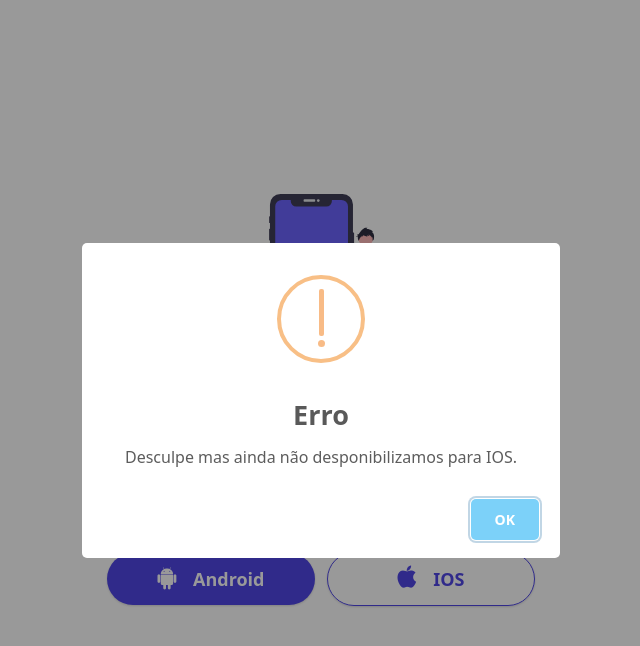
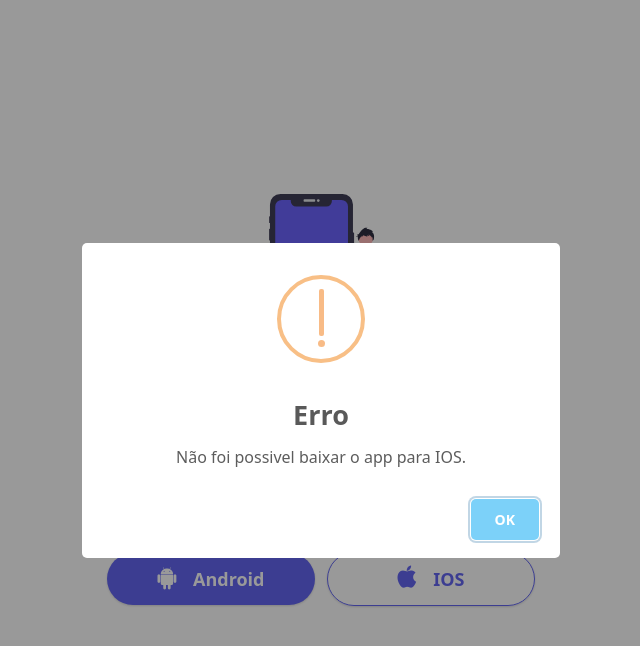
Before and after one commit to WelderMileu/site_app, a plain HTML site: page index.html in a window 1280 px wide. Both pictures are taken after a click on the link "IOS". Shown: the whole page, without its empty margins (319-959 px from the left). Drawn offline with nearby package versions, Linux system fonts and the light colour scheme.

Commit message:
alternado a cor dos botoes

```diff
--- a/index.html
+++ b/index.html
@@ -5,7 +5,6 @@
 		<meta name="viewport" content="width=device-width, initial-scale=1.0">
 		<title>My App a count</title>
 		<link href="https://unpkg.com/tailwindcss@^2/dist/tailwind.min.css" rel="stylesheet">
-		<link rel="stylesheet" href="https://cdnjs.cloudflare.com/ajax/libs/font-awesome/5.15.3/css/all.min.css" />
 		<script src="https://unpkg.com/sweetalert/dist/sweetalert.min.js"></script>
 		<link rel="stylesheet" href="https://cdnjs.cloudflare.com/ajax/libs/font-awesome/4.7.0/css/font-awesome.css" />
 	</head>
@@ -19,11 +18,11 @@
 				</p>
 
 				<div class="flex flex-col md:flex-row justify-left items-center mt-16">
-					<a href="" id="android" class="bg-indigo-600 text-white text-lg font-semibold px-5 py-3 rounded-full shadow md:w-52 w-full text-center">
+					<a href="" id="android" class="bg-indigo-500 text-white text-lg font-semibold px-5 py-3 rounded-full shadow md:w-52 w-full text-center">
 						<i class="fa fa-android pr-3" style="font-size: 1.5rem"></i>
 						Android
 					</a>
-					<a href="" id="ios" class="border border-8 border-indigo-600 text-lg font-semibold px-5 py-3 rounded-full shadow mt-4 md:mt-0 ml-0 md:ml-3 md:w-52 w-full text-center text-indigo-600">
+					<a href="" id="ios" class="border border-8 border-indigo-500 text-lg font-semibold px-5 py-3 rounded-full shadow mt-4 md:mt-0 ml-0 md:ml-3 md:w-52 w-full text-center text-indigo-500">
 						<i class="fa fa-apple pr-3" style="font-size: 1.5rem"></i>
 						IOS
 					</a>
@@ -47,7 +46,7 @@
 		function error_ios() {
 			swal({
 				title: "Erro",
-				text: "Desculpe mas ainda não desponibilizamos para IOS.",
+				text: "Não foi possivel baixar o app para IOS.",
 				icon: "warning"
 			})
 		}
```
